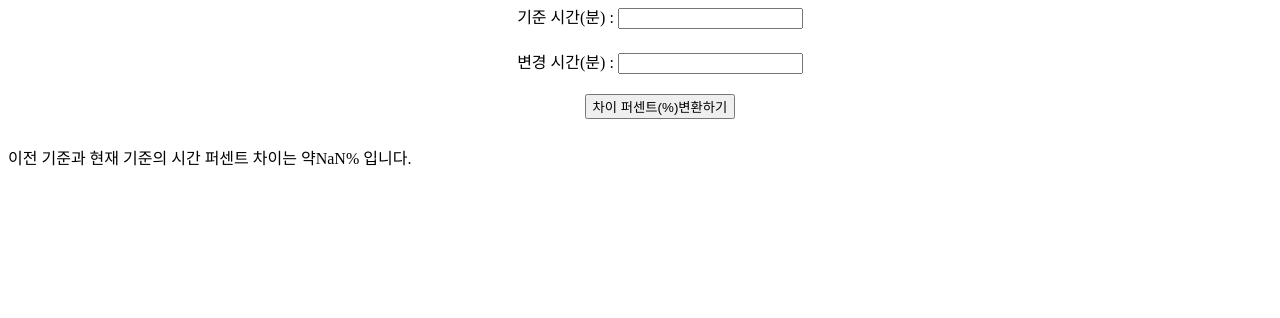
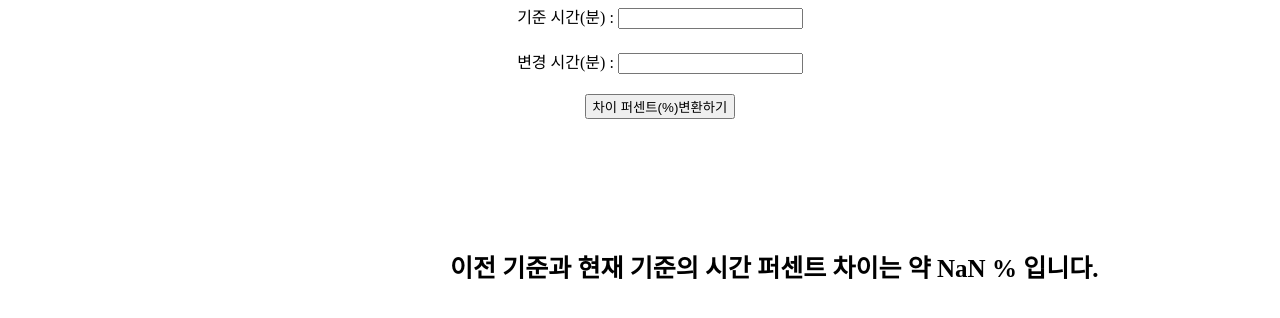
Before and after one commit to kimbigmin/index.html, a plain HTML site: page index.html in a window 1280 px wide. Both pictures are taken after a click on the button "차이 퍼센트(%)변환하기". Shown: the part 252-570 px from the top of the page. Drawn offline with Linux system fonts and the light colour scheme.

Commit message:
Add files via upload

```diff
--- a/index.html
+++ b/index.html
@@ -25,6 +25,8 @@
             width: 10%;
             padding: 30px;
         }
+
+
     </style>
 </head>
 <body>
@@ -45,7 +47,7 @@
 				<button onclick="showTime()">차이 퍼센트(%)변환하기</button>
 			</li>
         </ul>
-        <div id="showResult"></div>
+        <div id="showResult" style="position:fixed; left:450px; top:500px; font-size: 25px; font-weight:bold;"></div>
     </div>
 
     <script>
@@ -55,7 +57,8 @@
             var difference = ((beforeTime - afterTime) / beforeTime)*100
             var differenceInt = Math.round(difference)
 
-            document.querySelector('#showResult').innerHTML = "이전 기준과 현재 기준의 시간 퍼센트 차이는 약"+differenceInt+"% 입니다."
+
+            document.querySelector('#showResult').innerHTML = "이전 기준과 현재 기준의 시간 퍼센트 차이는 약 "+"<font>"+differenceInt+"</font>"+ " % 입니다."
 
         }
 
```
